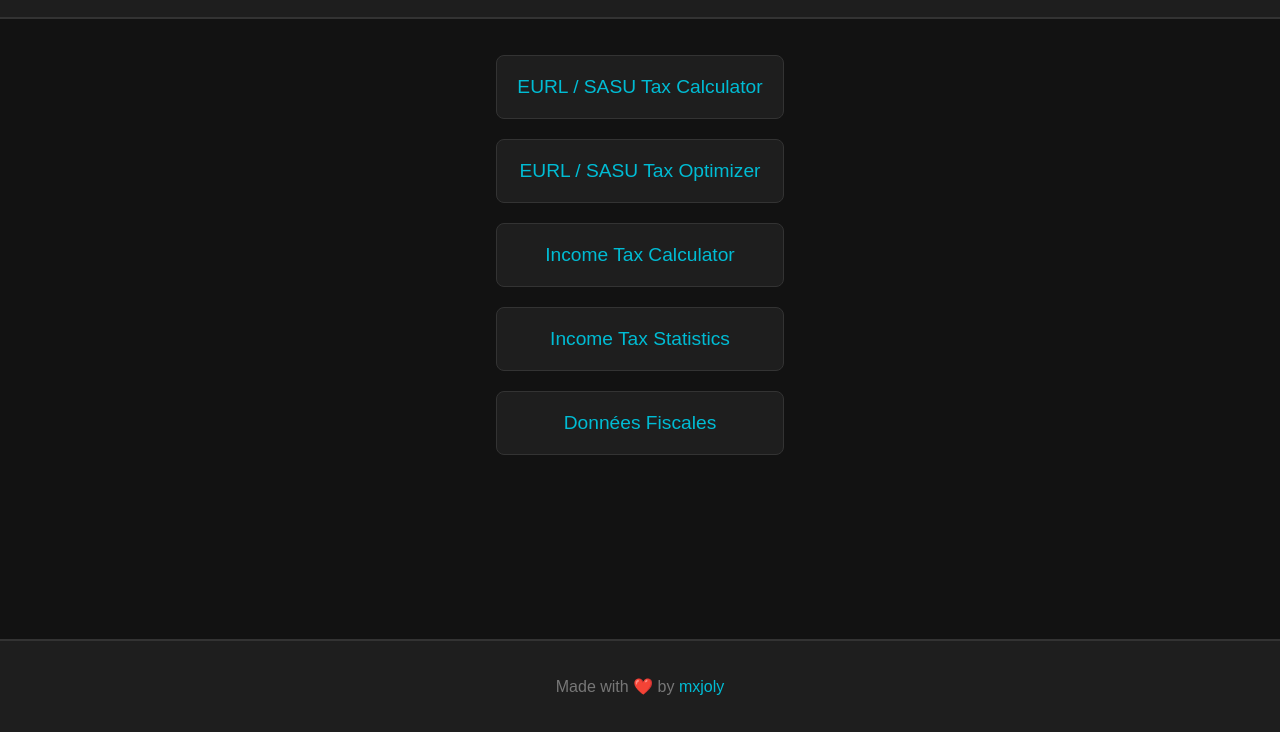
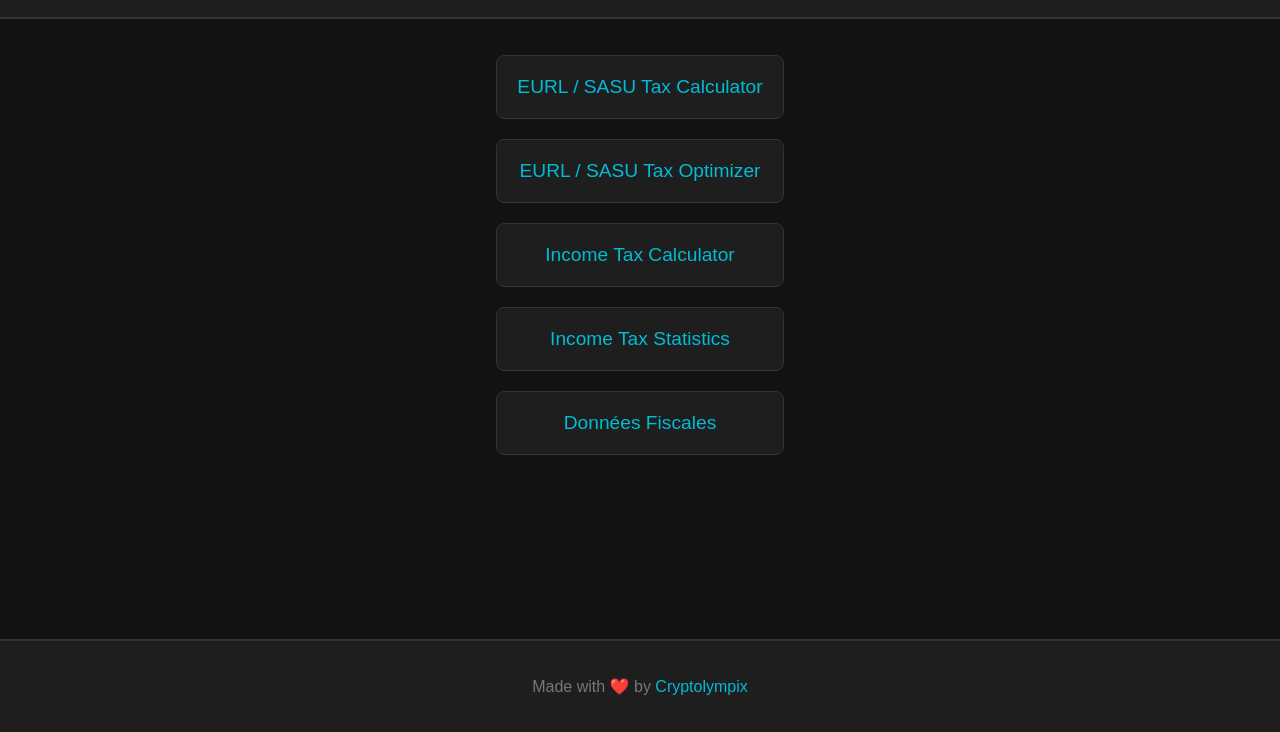
Before and after one commit to cryptolympix/french-taxation-tools, a plain HTML site: page index.html in a window 1280 px wide. Shown: the part 68-800 px from the top of the page. Drawn offline with Linux system fonts and the light colour scheme.

Commit message:
Update index.html

```diff
--- a/index.html
+++ b/index.html
@@ -111,7 +111,9 @@
     <footer>
       <p>
         Made with ❤️ by
-        <a href="https://github.com/mxjoly" target="_blank">mxjoly</a>
+        <a href="https://github.com/cryptolympix" target="_blank"
+          >Cryptolympix</a
+        >
       </p>
     </footer>
   </body>
```
